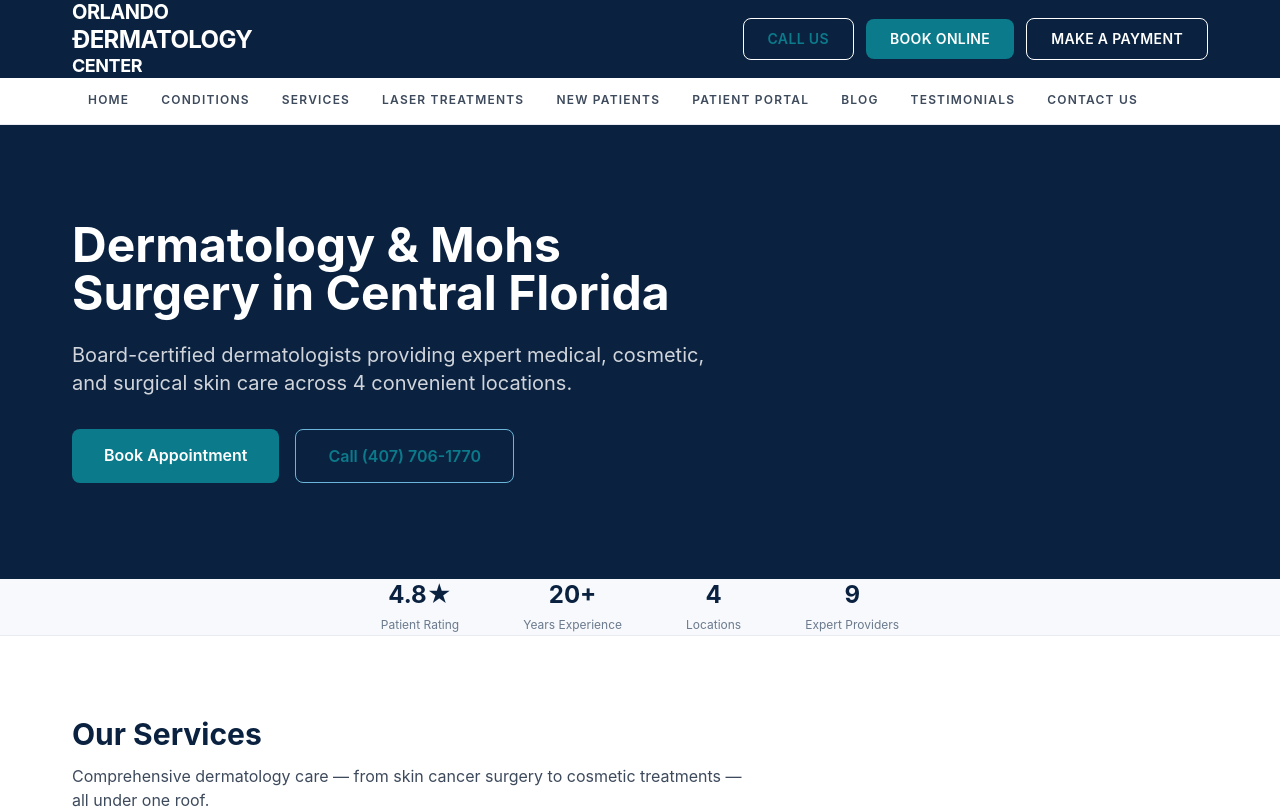
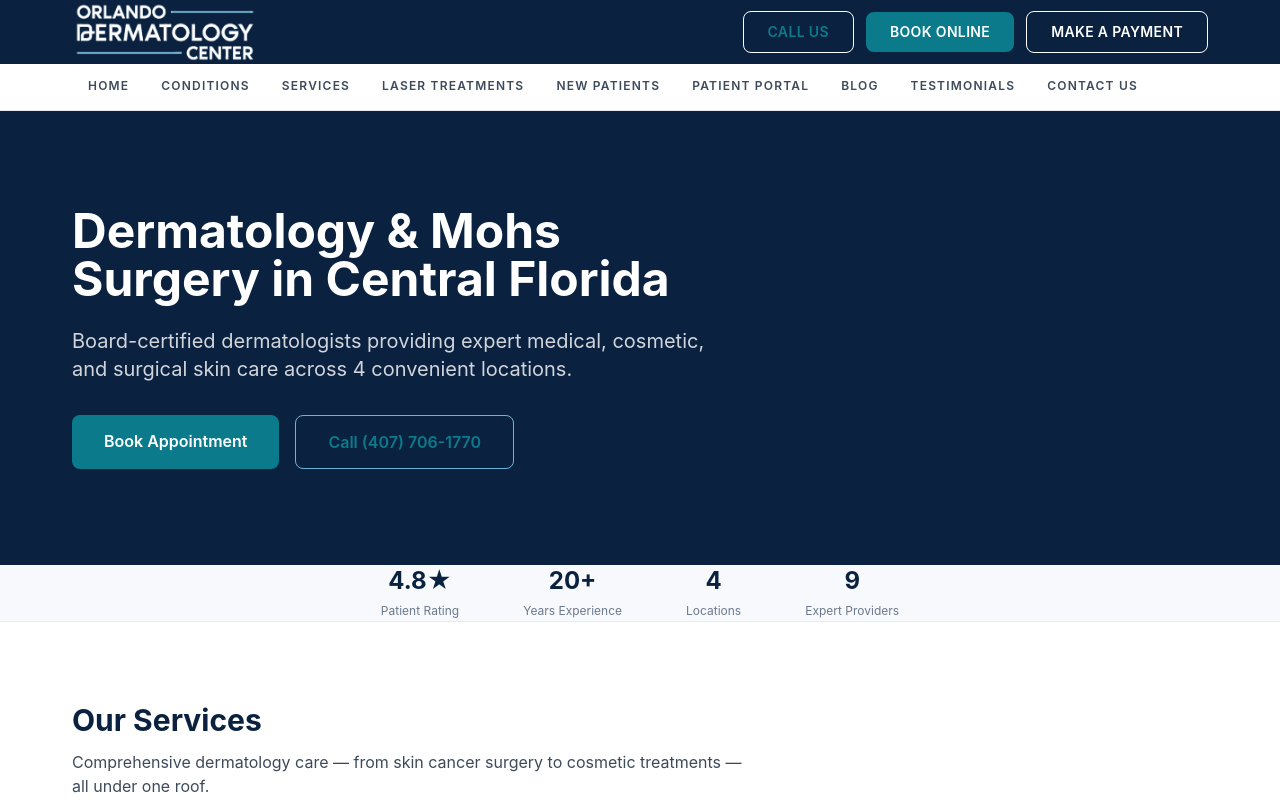
Before and after one commit to viktor29ilodc/orlando-derm-website, a Next.js app: page / in a window 1280 px wide. Shown: the top 809 px of the page. Built offline with nearby package versions, Linux system fonts and the light colour scheme.

Commit message:
Add real logo

```diff
--- a/src/app/layout.js
+++ b/src/app/layout.js
@@ -33,13 +33,9 @@
       {/* Top bar — logo + action buttons */}
       <div className="bg-navy">
         <div className="container-site flex items-center justify-between py-4">
-          {/* Logo — replace div with <img src="/images/logo-white.png" alt="Orlando Dermatology Center" /> once uploaded */}
+          {/* Logo */}
           <Link href="/" className="flex-shrink-0">
-            <div className="text-white">
-              <span className="font-bold text-xl leading-tight tracking-tight block">ORLANDO</span>
-              <span className="font-bold text-2xl leading-tight tracking-tight block">ÐERMATOLOGY</span>
-              <span className="font-bold text-lg leading-tight tracking-tight block">CENTER</span>
-            </div>
+            <img src="/images/logo-white.png" alt="Orlando Dermatology Center" className="h-14 md:h-16 w-auto" />
           </Link>
 
           {/* Action buttons */}
@@ -96,11 +92,7 @@
           {/* Brand column */}
           <div>
             <div className="mb-4">
-              <span className="font-bold text-lg">ORLANDO</span>
-              <br />
-              <span className="font-bold text-xl">DERMATOLOGY</span>
-              <br />
-              <span className="font-bold text-sm text-sky-accent">CENTER</span>
+              <img src="/images/logo-white.png" alt="Orlando Dermatology Center" className="h-14 w-auto" />
             </div>
             <p className="text-sm text-gray-400 leading-relaxed">
               Board-certified dermatologists providing comprehensive medical, cosmetic, and surgical skin care across Central Florida.
```
Also changed, not shown: public/images/logo-navy.png (added), public/images/logo-white.png (added).
